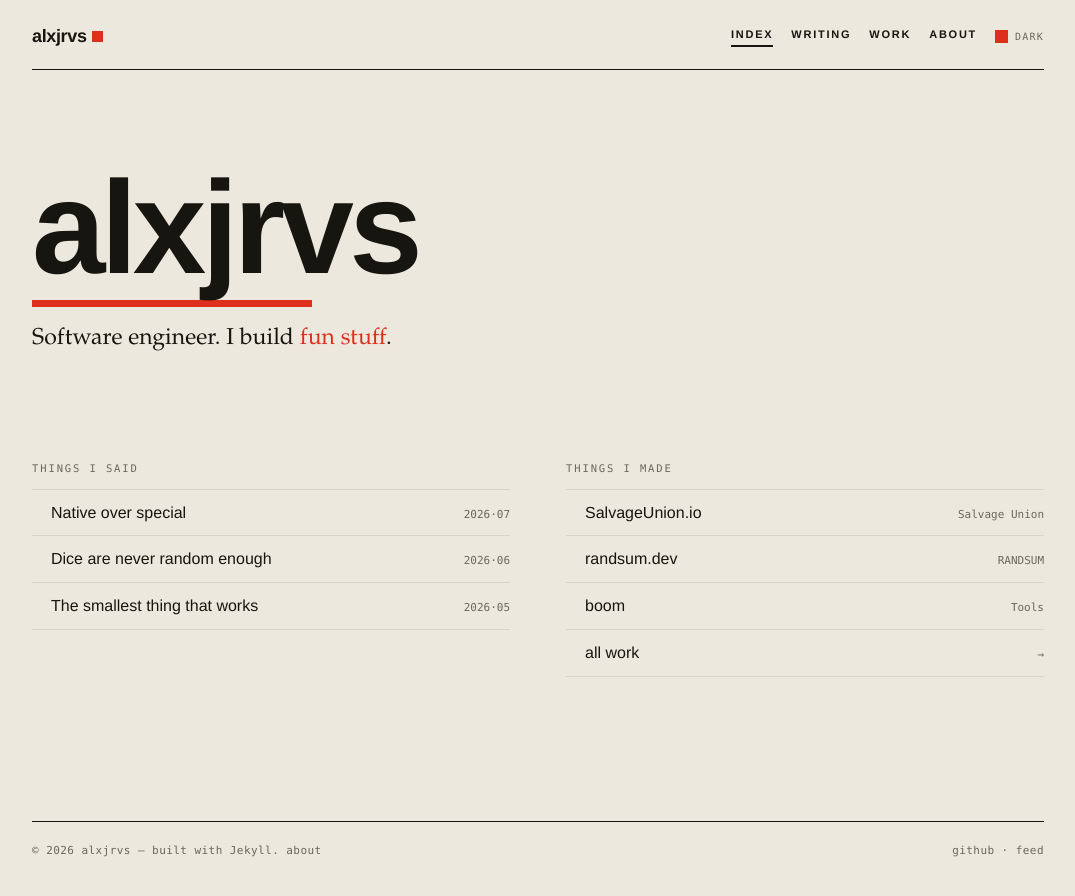
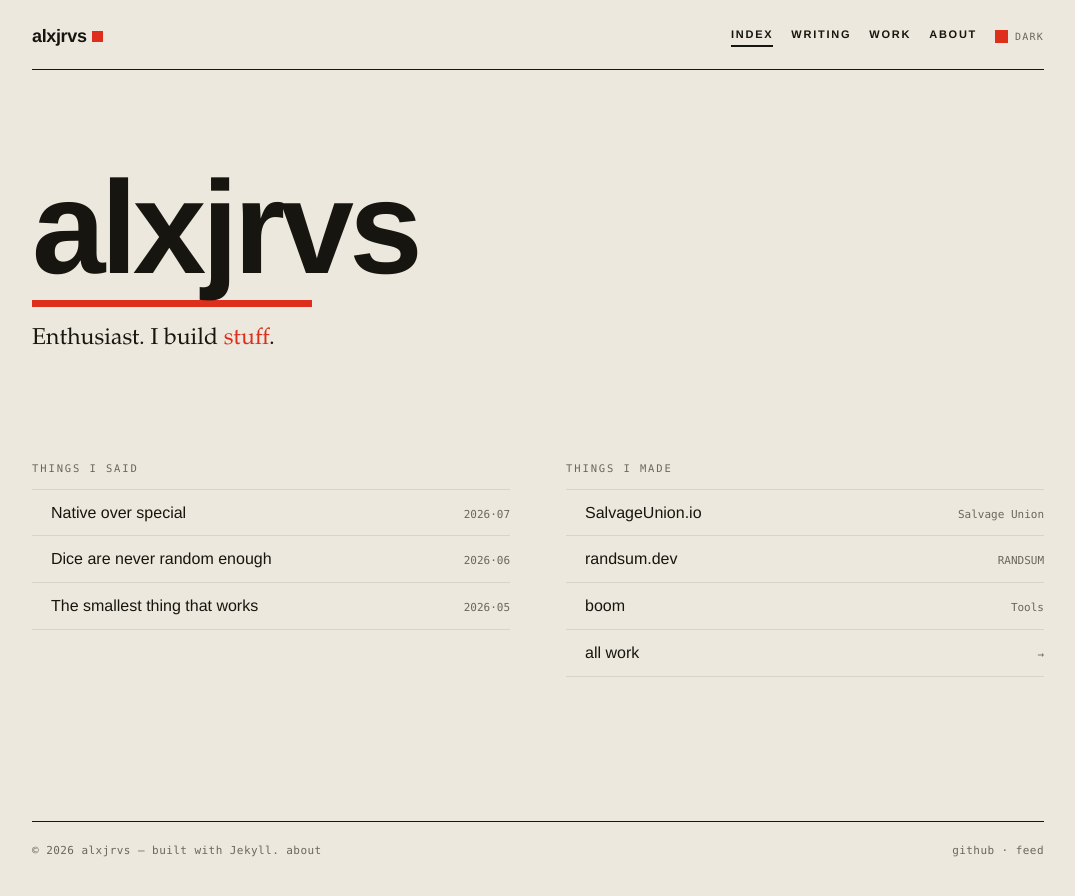
Before and after one commit to alxjrvs/alxjrvs.github.io, a Jekyll site: the page built from index.html, in a window 1280 px wide. Shown: the top 896 px of the page, without its empty margins (102-1177 px from the left). Built offline with Jekyll 4.4.1, drawn with Linux system fonts in a browser that asks for light colours.

Commit message:
Hero: tagline → 'Enthusiast. I build stuff.'

```diff
--- a/index.html
+++ b/index.html
@@ -4,7 +4,7 @@ layout: default
 <section class="hero">
   <h1 class="wordmark">alxjrvs</h1>
   <div class="rule" aria-hidden="true"></div>
-  <p class="tagline">Software engineer. I build <em>fun stuff</em>.</p>
+  <p class="tagline">Enthusiast. I build <em>stuff</em>.</p>
 </section>
 
 <section class="columns">
```
